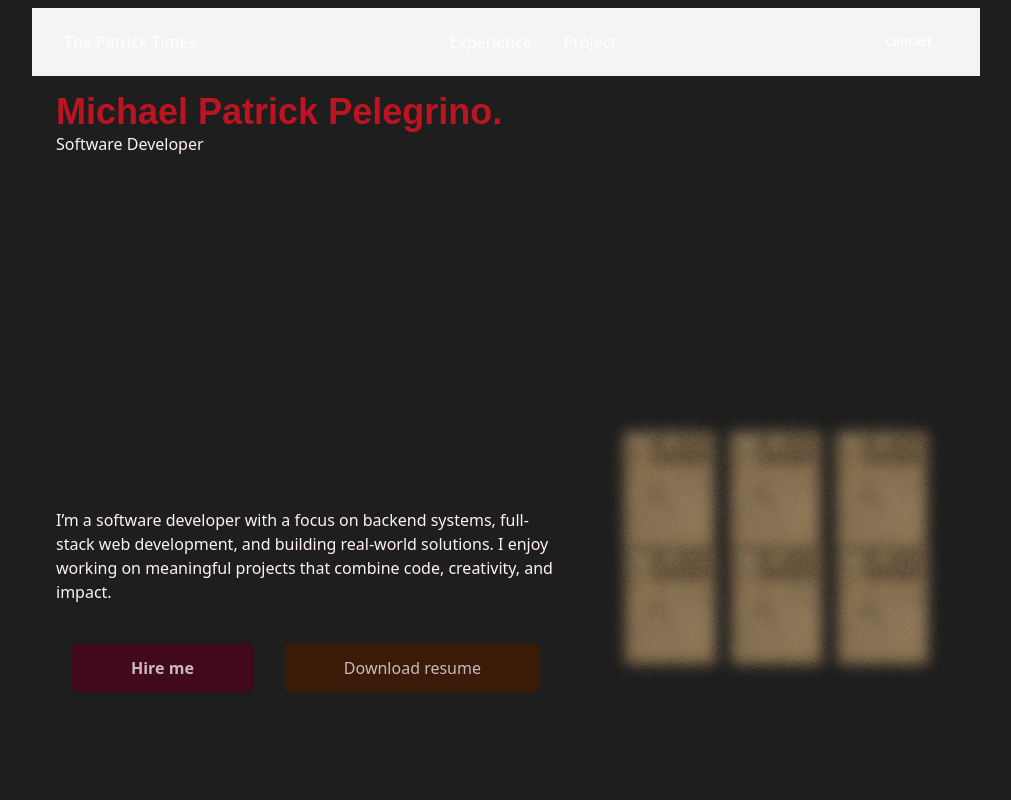
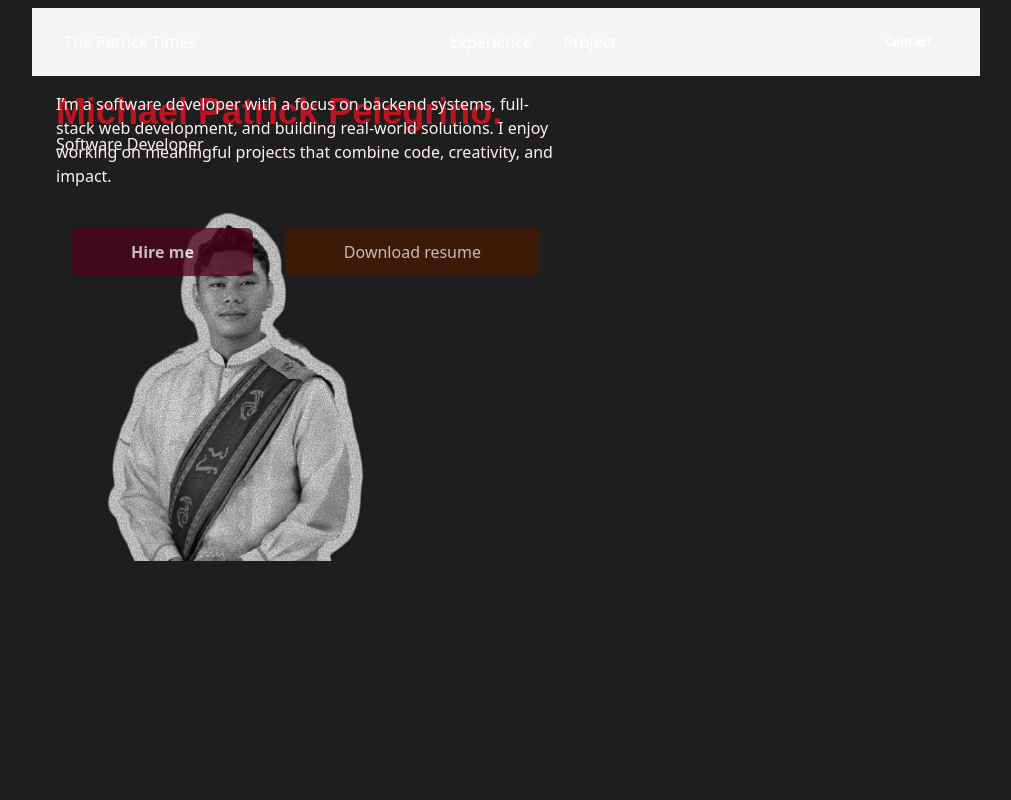
Before and after one commit to madpurson/Portfolio, a React (Vite) app in the folder portfolio/: page / in a window 1280 px wide. Shown: the top 800 px of the page, without its empty margins (134-1145 px from the left). Built offline with nearby package versions, Linux system fonts and the light colour scheme; a web font is replaced by a local one.

Commit message:
Rearranged landing page body

```diff
--- a/portfolio/src/components/LandingPageBody.jsx
+++ b/portfolio/src/components/LandingPageBody.jsx
@@ -1,16 +1,12 @@
 import React from "react";
 import tailwindConfig from "../../tailwind.config";
+// import "../css/landing.css";
 
 export function LandingPageBody() {
     return (
         <div className="mt-10 h-screen landing-page-body relative">
-            <h1 className="object-top-left text-start text-dark-500 text-4xl font-bold color-main font-delta">
-                Michael Patrick Pelegrino.
-            </h1>
-            <h3 className="text-start text-rose-50">
-                Software Developer
-            </h3>
-            <div className="flex flex-row items-end inset-x-0 bottom-50 absolute">
+
+            <div className="object-top-left flex flex-row absolute">
                 <div className="text-start w-3/5 pr-10 text-rose-50">
                     <p>
                         I’m a software developer with a focus on backend systems, full-stack web development, and building real-world solutions. I enjoy working on meaningful projects that combine code, creativity, and impact.
@@ -26,9 +22,17 @@ export function LandingPageBody() {
                         </button>
                     </div>
                 </div>
-                <div className="w-2/5 box-border">
-                    <img className="w-full" src="/images/banner.png" alt="banner" />
-                </div>
+            </div>
+            <div className="profile w-full items-end inset-x-0 bottom-50">
+                <h1 className="text-start text-dark-500 text-4xl font-bold color-main font-delta">
+                    Michael Patrick Pelegrino.
+                </h1>
+                <h3 className="text-start text-rose-50">
+                    Software Developer
+                </h3>
+            </div>
+            <div className="w-2/5 box-border landing-banner-container">
+                <img className="w-full landing-banner-image" src="/images/banner1.png" alt="banner" />
             </div>
 
         </div>
```
